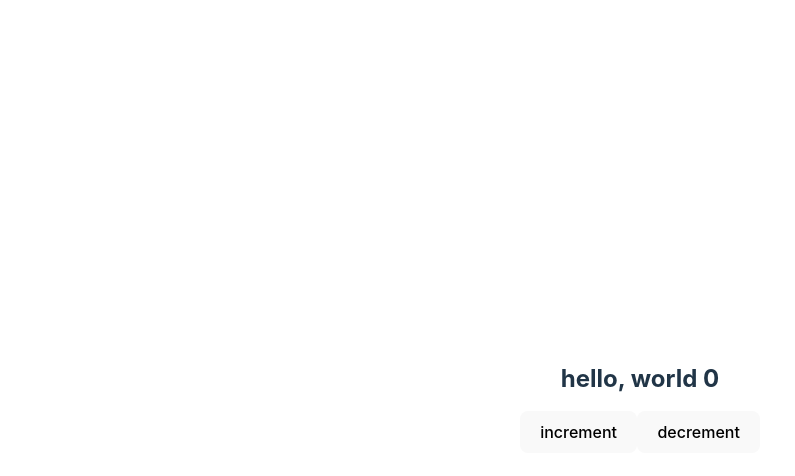
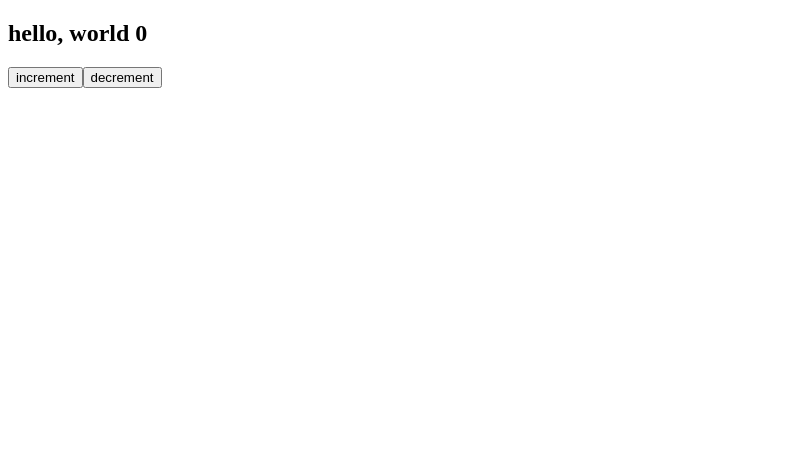
Before and after one commit to lukinoo/colors-quiz, a React (Vite) app: page / in a window 1280 px wide. Shown: the top 476 px of the page, without its empty margins (0-795 px from the left). Built offline with nearby package versions, Linux system fonts and the light colour scheme.

Commit message:
deleting default styles

```diff
--- a/src/App.css
+++ /dev/null
@@ -1,41 +0,0 @@
-#root {
-  max-width: 1280px;
-  margin: 0 auto;
-  padding: 2rem;
-  text-align: center;
-}
-
-.logo {
-  height: 6em;
-  padding: 1.5em;
-  will-change: filter;
-}
-.logo:hover {
-  filter: drop-shadow(0 0 2em #646cffaa);
-}
-.logo.react:hover {
-  filter: drop-shadow(0 0 2em #61dafbaa);
-}
-
-@keyframes logo-spin {
-  from {
-    transform: rotate(0deg);
-  }
-  to {
-    transform: rotate(360deg);
-  }
-}
-
-@media (prefers-reduced-motion: no-preference) {
-  a:nth-of-type(2) .logo {
-    animation: logo-spin infinite 20s linear;
-  }
-}
-
-.card {
-  padding: 2em;
-}
-
-.read-the-docs {
-  color: #888;
-}
--- a/src/App.tsx
+++ b/src/App.tsx
@@ -1,5 +1,4 @@
 import { useState } from "react";
-import "./App.css";
 
 const App = () => {
   const [count, setCount] = useState(0);
--- a/src/index.css
+++ /dev/null
@@ -1,70 +0,0 @@
-:root {
-  font-family: Inter, Avenir, Helvetica, Arial, sans-serif;
-  font-size: 16px;
-  line-height: 24px;
-  font-weight: 400;
-
-  color-scheme: light dark;
-  color: rgba(255, 255, 255, 0.87);
-  background-color: #242424;
-
-  font-synthesis: none;
-  text-rendering: optimizeLegibility;
-  -webkit-font-smoothing: antialiased;
-  -moz-osx-font-smoothing: grayscale;
-  -webkit-text-size-adjust: 100%;
-}
-
-a {
-  font-weight: 500;
-  color: #646cff;
-  text-decoration: inherit;
-}
-a:hover {
-  color: #535bf2;
-}
-
-body {
-  margin: 0;
-  display: flex;
-  place-items: center;
-  min-width: 320px;
-  min-height: 100vh;
-}
-
-h1 {
-  font-size: 3.2em;
-  line-height: 1.1;
-}
-
-button {
-  border-radius: 8px;
-  border: 1px solid transparent;
-  padding: 0.6em 1.2em;
-  font-size: 1em;
-  font-weight: 500;
-  font-family: inherit;
-  background-color: #1a1a1a;
-  cursor: pointer;
-  transition: border-color 0.25s;
-}
-button:hover {
-  border-color: #646cff;
-}
-button:focus,
-button:focus-visible {
-  outline: 4px auto -webkit-focus-ring-color;
-}
-
-@media (prefers-color-scheme: light) {
-  :root {
-    color: #213547;
-    background-color: #ffffff;
-  }
-  a:hover {
-    color: #747bff;
-  }
-  button {
-    background-color: #f9f9f9;
-  }
-}
```
Also changed, not shown: src/main.tsx (+5 -6 lines).
